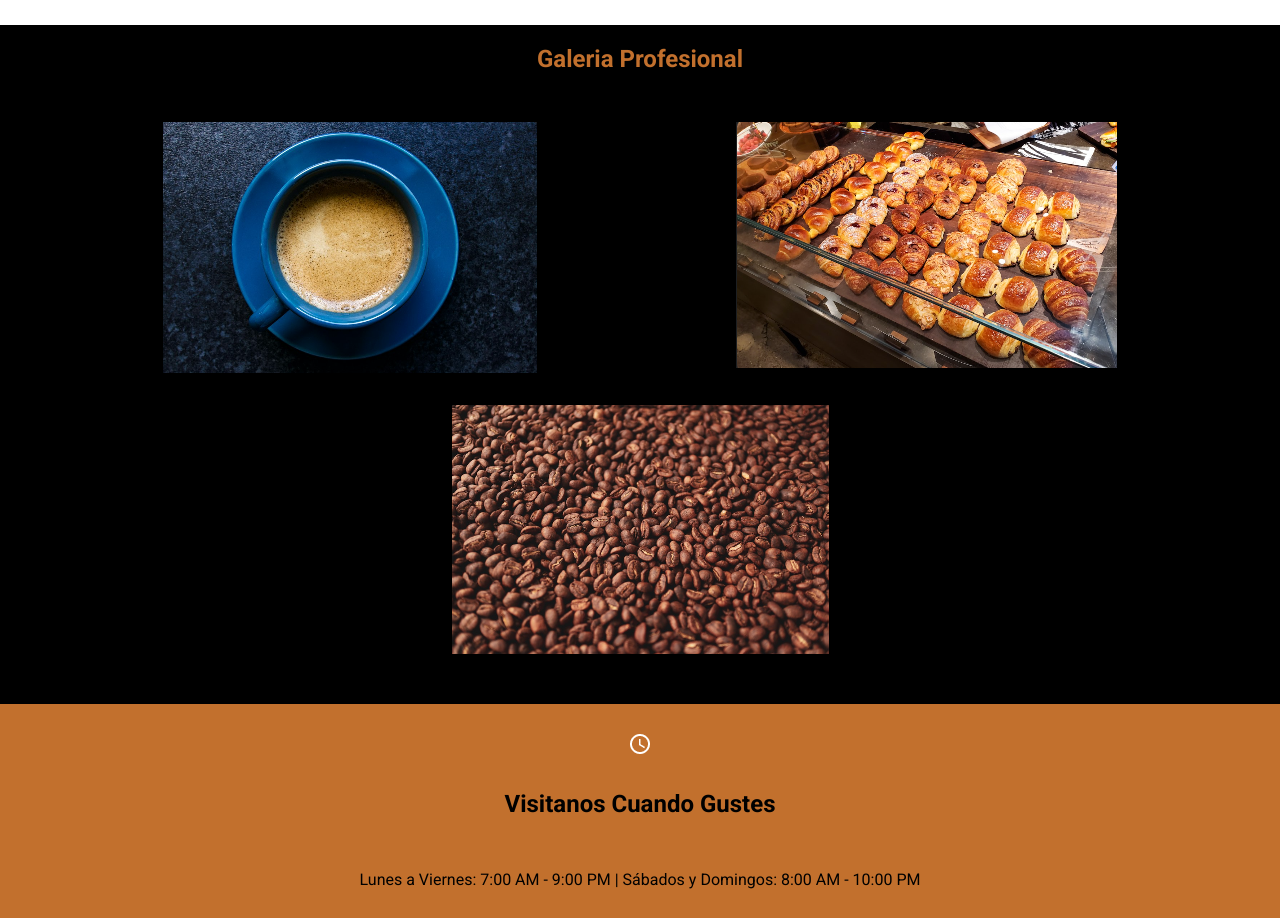
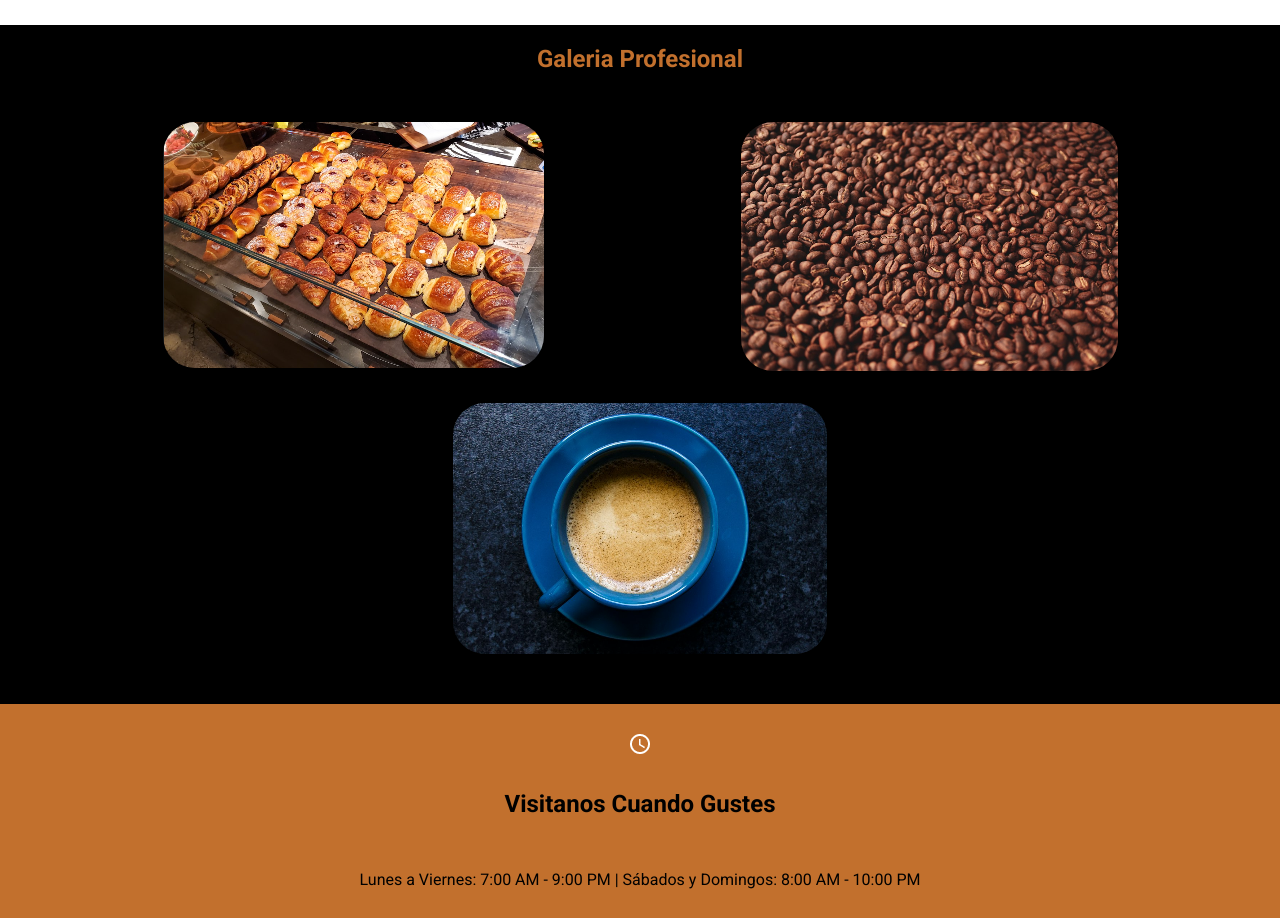
Before and after one commit to Lackio-EL-14/TEC_WEB_II_CARETERIA, a website: page index.html in a window 1280 px wide. Shown: the part 1780-2698 px from the top of the page. Drawn offline with Linux system fonts and the light colour scheme; a web font is replaced by a local one.

Commit message:
feat: carrusel automatico funcional

```diff
--- a/index.html
+++ b/index.html
@@ -78,9 +78,9 @@
       <h2>Galeria Profesional</h2>
       <br>
       <div class="fotos">
-        <img src="img/cafe-galeria.png" alt="nuestro mejor cafe">
-        <img src="img/masas-galeria.png" alt="masitas">
-        <img src="img/granos.png" alt="materia prima">
+        <img src="img/cafe-galeria.png" alt="nuestro mejor cafe" class="carrusel">
+        <img src="img/masas-galeria.png" alt="masitas" class="carrusel">
+        <img src="img/granos.png" alt="materia prima" class="carrusel">
       </div>
     </div>
 
@@ -140,7 +140,7 @@
             © 2026 Café Infinito. Todos los derechos reservados.
         </p>
     </footer>
-
+  <script src="js/main.js"></script>
 </body>
 
 </html>
--- a/js/main.js
+++ b/js/main.js
@@ -0,0 +1,18 @@
+const imagenesDOM = document.querySelectorAll('.carrusel');
+
+let imagenesRuta = [
+  'img/cafe-galeria.png',
+  'img/masas-galeria.png',
+  'img/granos.png'
+];
+
+function rotarCarrusel() {
+  let primero = imagenesRuta.shift();
+  imagenesRuta.push(primero);
+
+  for (let i = 0; i < imagenesDOM.length; i++) {
+    imagenesDOM[i].src = imagenesRuta[i];
+  }
+}
+
+setInterval(rotarCarrusel, 3000);
--- a/scss/_home.scss
+++ b/scss/_home.scss
@@ -77,6 +77,18 @@
     @include mixins.alinear-horizontal();
     padding: 10px 80px;
     gap: 2rem;
+
+    .carrusel {
+      border-radius: 2rem;
+    }
+
+    .carrusel:hover {
+      border-radius: 5rem;
+      transform: translateY(-10px);
+      box-shadow: 0 15px 35px gold;
+      border-color: 3px solid;
+
+    }
   }
 
 }
--- a/scss/style.scss
+++ b/scss/style.scss
@@ -136,3 +136,12 @@ nav {
     font-size: 14px;
     color: variables.$naranja_leve;
 }
+
+
+
+.carrusel:hover {
+
+  transform: translateY(-10px);
+  box-shadow: 0 15px 35px rgba(0, 230, 255, 0.15);
+  border-color: #00e6ff;
+}
```
Also changed, not shown: dist/css/style.css, 1 other file.
